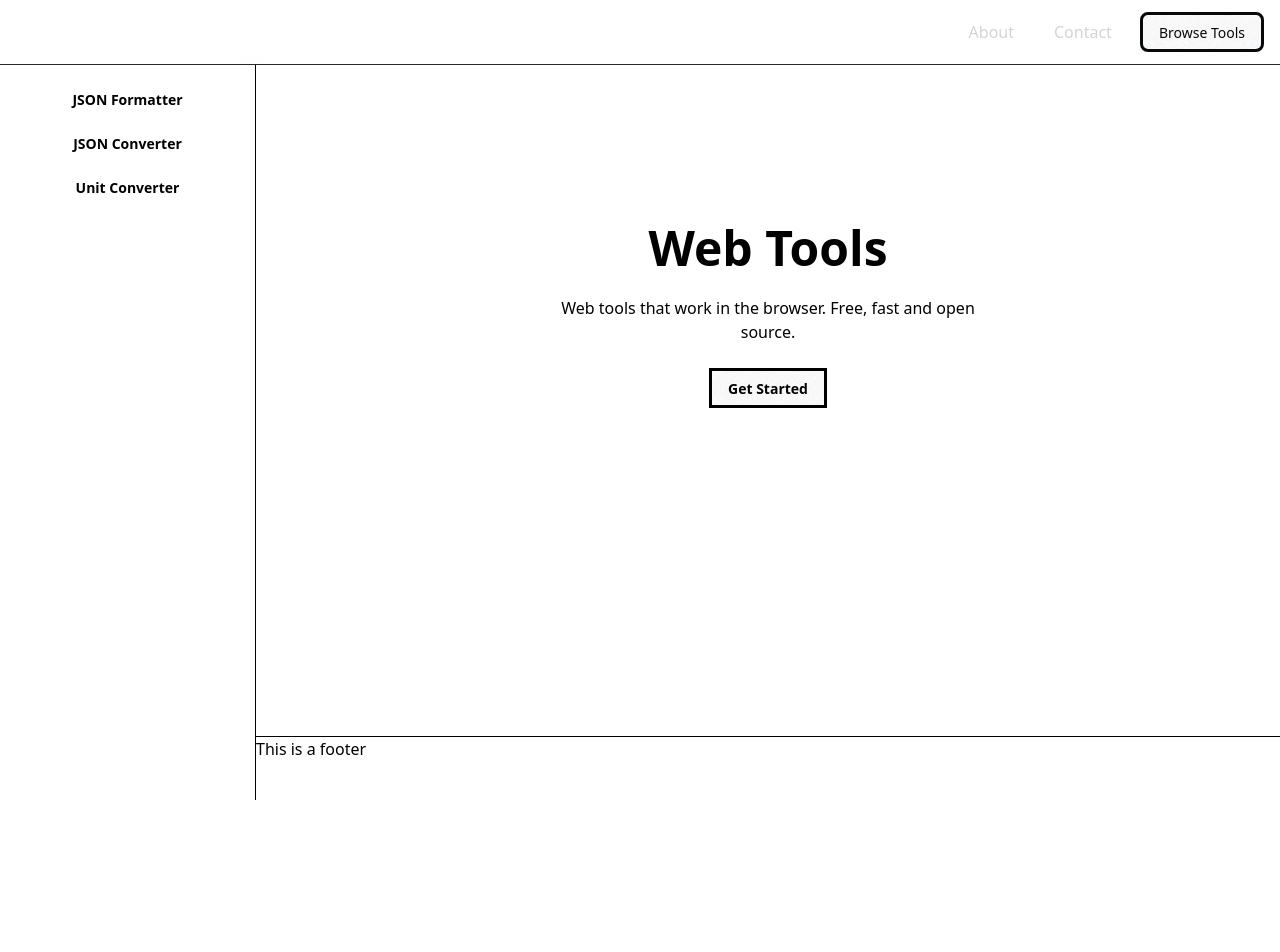
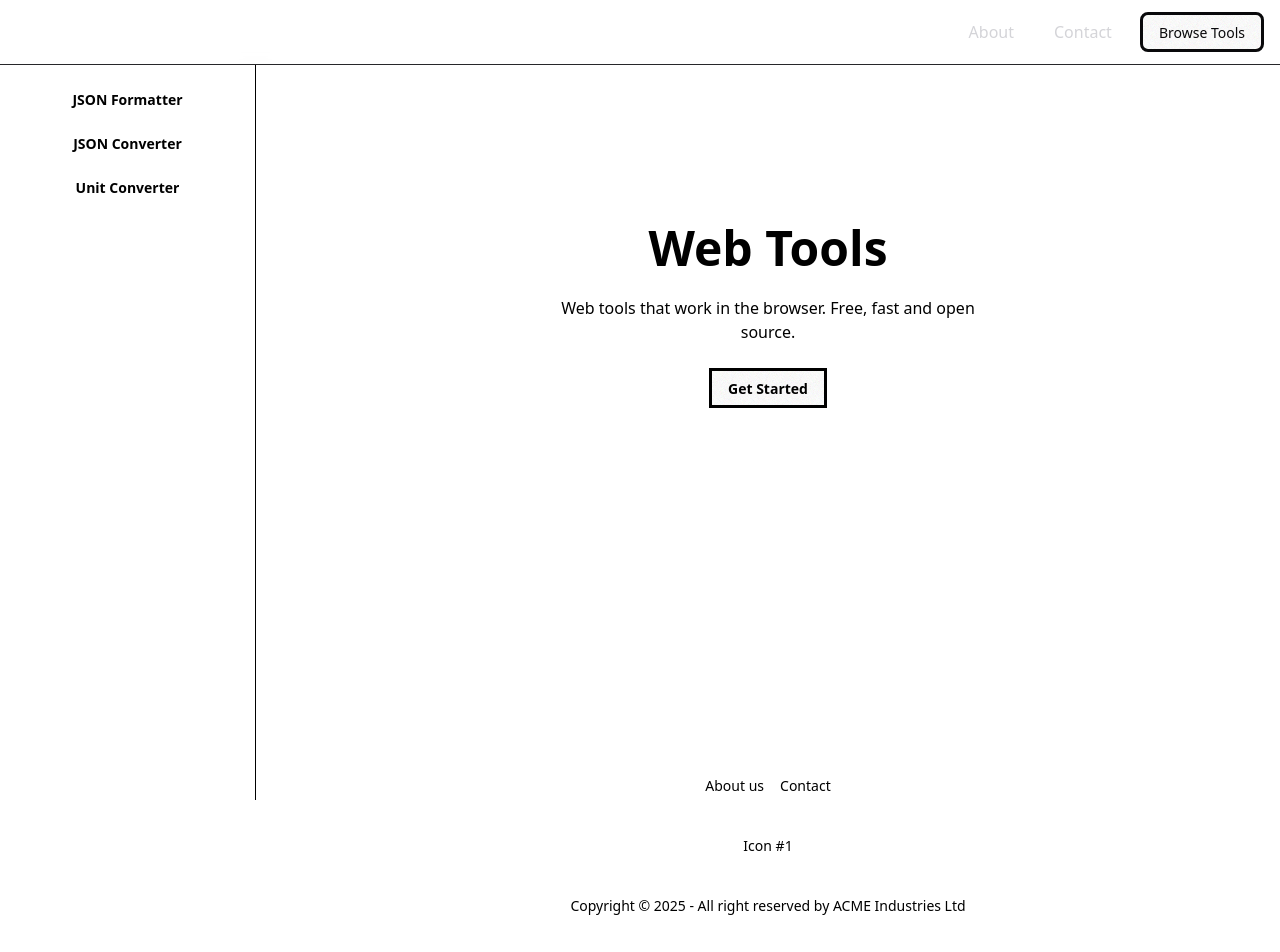
Before and after one commit to lazy-snorlax/webtools, a Vue app: page / in a window 1280 px wide. Shown: the top 952 px of the page. Before the commit the page ends 800 px from the top, so only its background shows below. Built offline with nearby package versions, Linux system fonts and the light colour scheme.

Commit message:
updating footer

```diff
--- a/src/layouts/AppLayout.vue
+++ b/src/layouts/AppLayout.vue
@@ -29,8 +29,19 @@
                         <slot />
                     </div>
                 </div>
-                <footer class="border-t ">
-                    <p>This is a footer</p>
+                <footer class="footer footer-horizontal footer-center bg-base-200 text-base-content rounded p-10">
+                    <nav class="grid grid-flow-col gap-4">
+                        <a class="link link-hover">About us</a>
+                        <a class="link link-hover">Contact</a>
+                    </nav>
+                    <nav>
+                        <div class="grid grid-flow-col gap-4">
+                            <a>Icon #1</a>
+                        </div>
+                    </nav>
+                    <aside>
+                        <p>Copyright © {{ new Date().getFullYear() }} - All right reserved by ACME Industries Ltd</p>
+                    </aside>
                 </footer>
             </main>
         </div>
```
